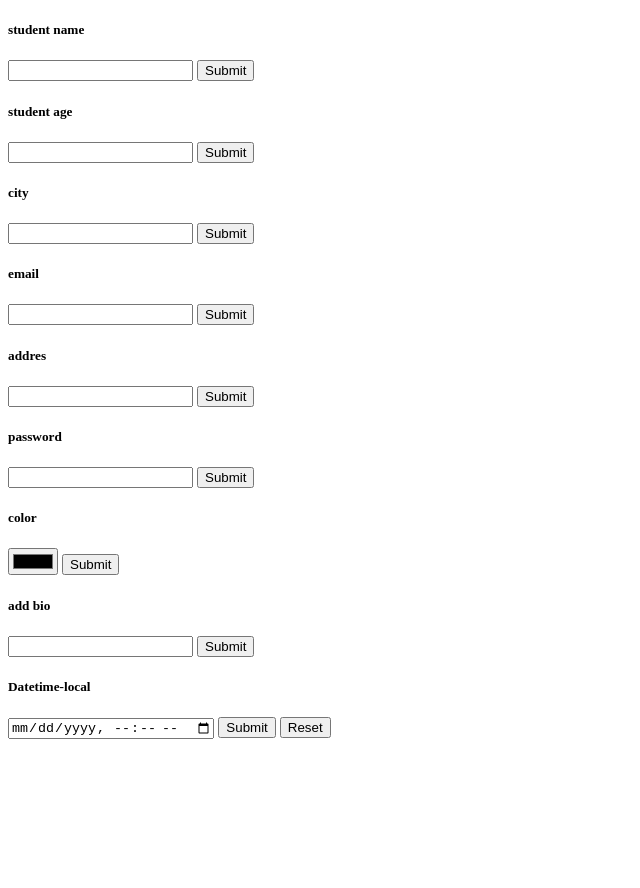
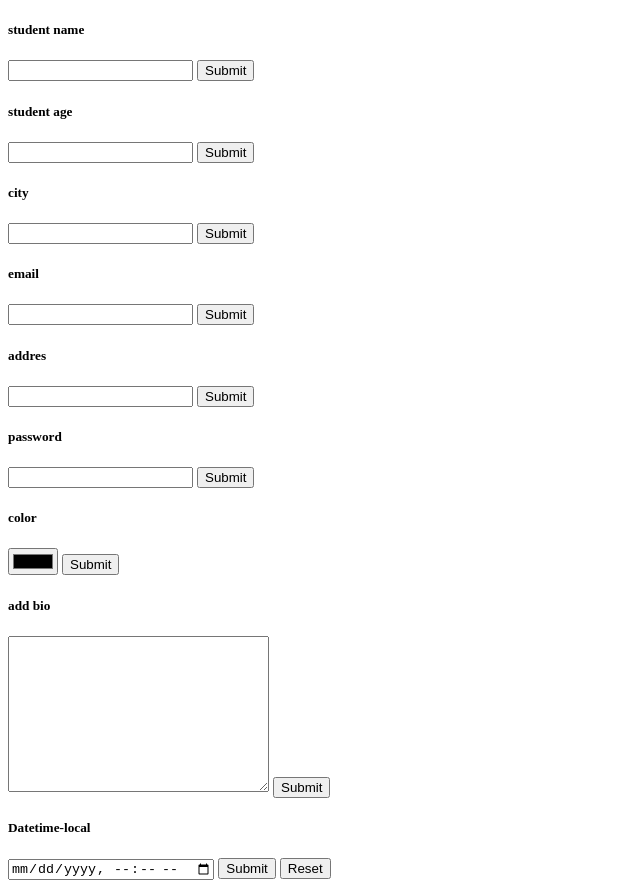
Before and after one commit to gogiabu/formebi_davaleba_1, a plain HTML site: page index.html in a window 1280 px wide. Shown: the whole page, without its empty margins (0-640 px from the left). Before the commit the page ends 800 px from the top, so only its background shows below. Drawn offline with Linux system fonts and the light colour scheme.

Commit message:
Update index.html

```diff
--- a/index.html
+++ b/index.html
@@ -32,7 +32,7 @@
         <input type="color">
         <input type="submit">
         <h5>add bio</h5> <!--აღქერის ბიოგრაფიის ველი-->
-        <input type="text">
+        <textarea name="add bio" id="add bio" cols="30" rows="10"></textarea>
         <input type="submit">
         <h5>Datetime-local</h5> <!--დრო და საათის  ველი-->
         <input type="datetime-local">
```
